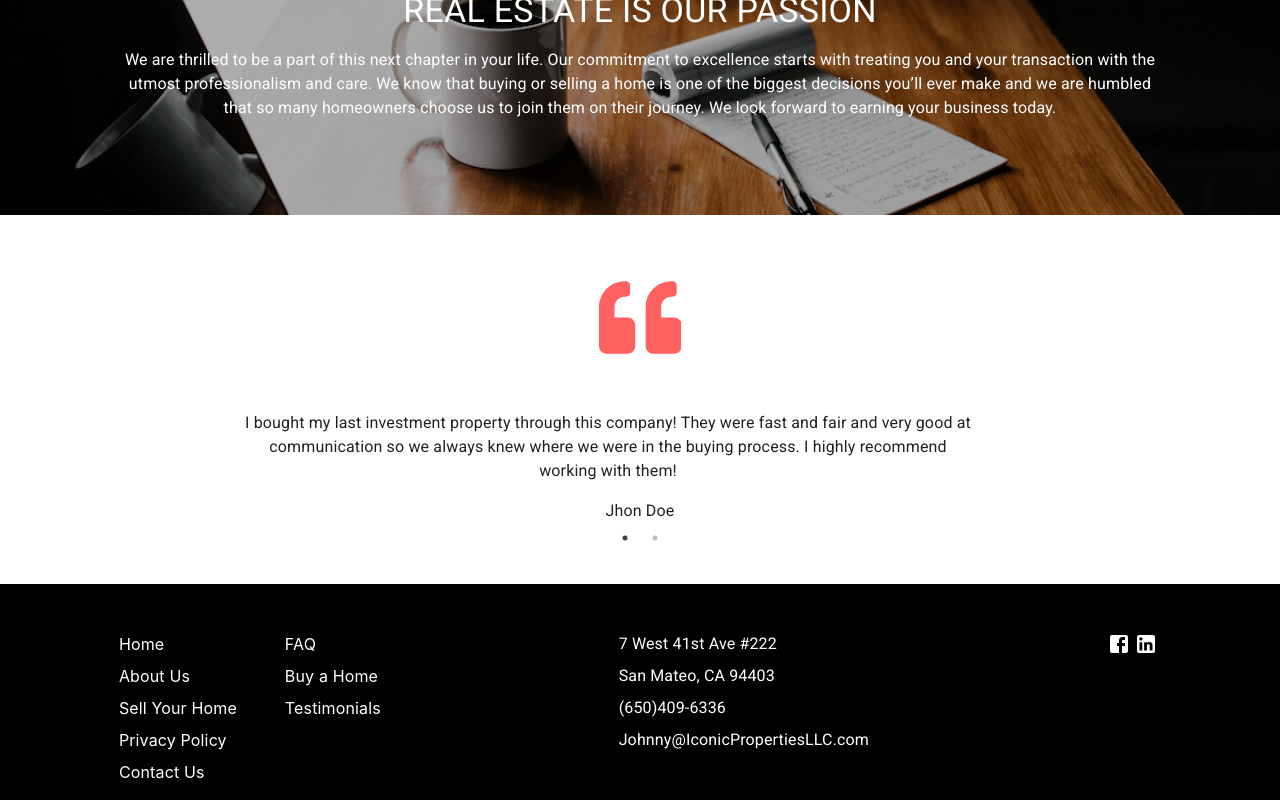
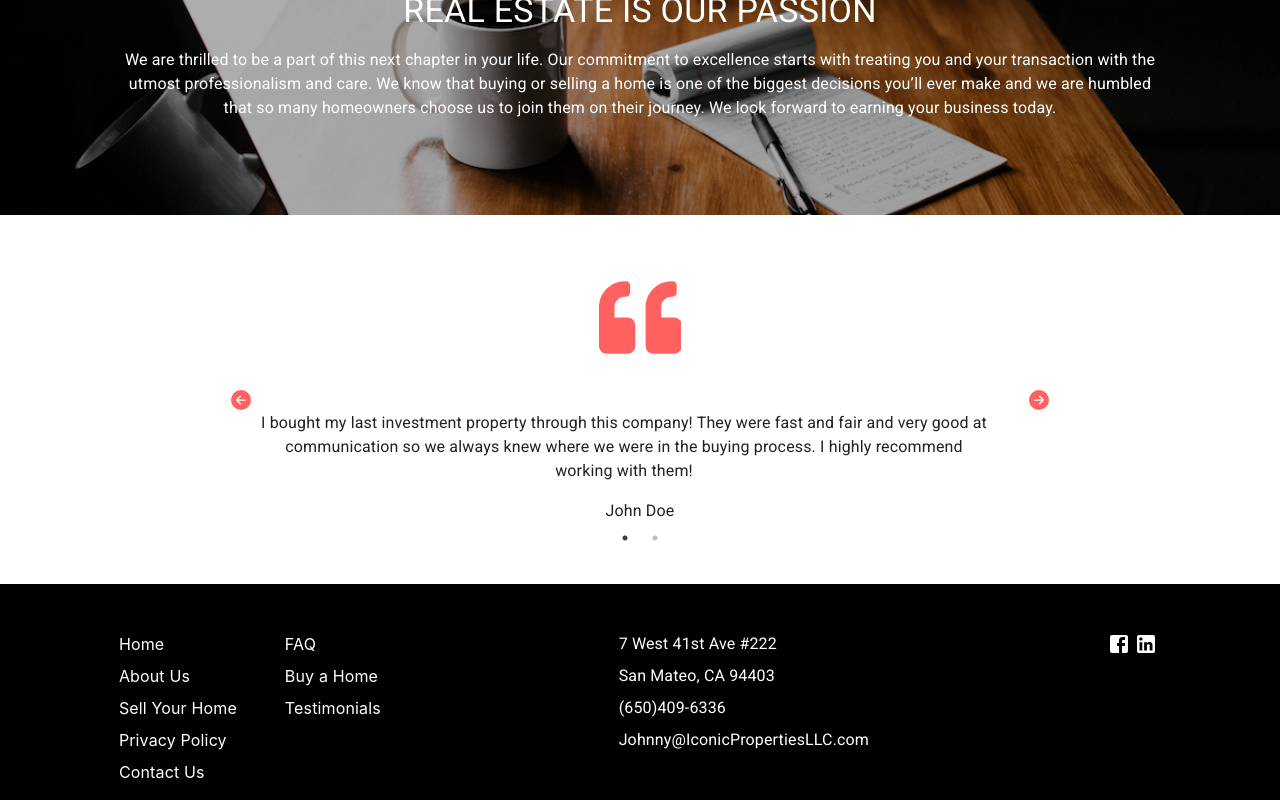
Before and after one commit to shoaibmasood/propertyWebsite, a Next.js app: page / in a window 1280 px wide. Shown: the part 1856-2656 px from the top of the page. Built offline with nearby package versions, Linux system fonts and the light colour scheme.

Commit message:
added testimonial sections for home page with carsole

```diff
--- a/components/Testimonial/Testimonial.jsx
+++ b/components/Testimonial/Testimonial.jsx
@@ -1,5 +1,6 @@
 import React from 'react';
 import { FaQuoteLeft } from 'react-icons/fa';
+import { BsArrowRightCircleFill, BsArrowLeftCircleFill } from 'react-icons/bs';
 import { Box, Grid, Typography } from '@mui/material';
 import data from '../../public/data.json';
 import Slider from 'react-slick';
@@ -14,11 +15,13 @@ function Testimonial() {
     speed: 500,
     slidesToShow: 1,
     slidesToScroll: 1,
+    nextArrow: <BsArrowRightCircleFill />,
+    prevArrow: <BsArrowLeftCircleFill />,
   };
   return (
     <Box className={testimonialContainer}>
       <Grid container justifyContent="center">
-        <Slider {...settings} style={{ maxWidth: '50rem' }}>
+        <Slider {...settings} style={{ maxWidth: '48rem' }}>
           {data.testimonials.map(({ name, comments }, index) => (
             <Grid item key={index}>
               <Box className={testimonialIcon}>
@@ -30,13 +33,10 @@ function Testimonial() {
                 maxWidth="46rem"
                 className={testimonialContent}
               >
-                I bought my last investment property through this company! They
-                were fast and fair and very good at communication so we always
-                knew where we were in the buying process. I highly recommend
-                working with them!
+                {comments}
               </Typography>
               <Typography variant="body1" align="center">
-                Jhon Doe
+                {name}
               </Typography>
             </Grid>
           ))}
--- a/components/Testimonial/Testimonial.styles.js
+++ b/components/Testimonial/Testimonial.styles.js
@@ -4,6 +4,9 @@ export const useStyles = makeStyles({
   testimonialContainer: {
     marginTop: '3.8rem',
     marginBottom: '3.8rem',
+    '& .slick-slider > svg': {
+      color: '#ff6161',
+    },
   },
   testimonialIcon: {
     display: 'flex',
```
